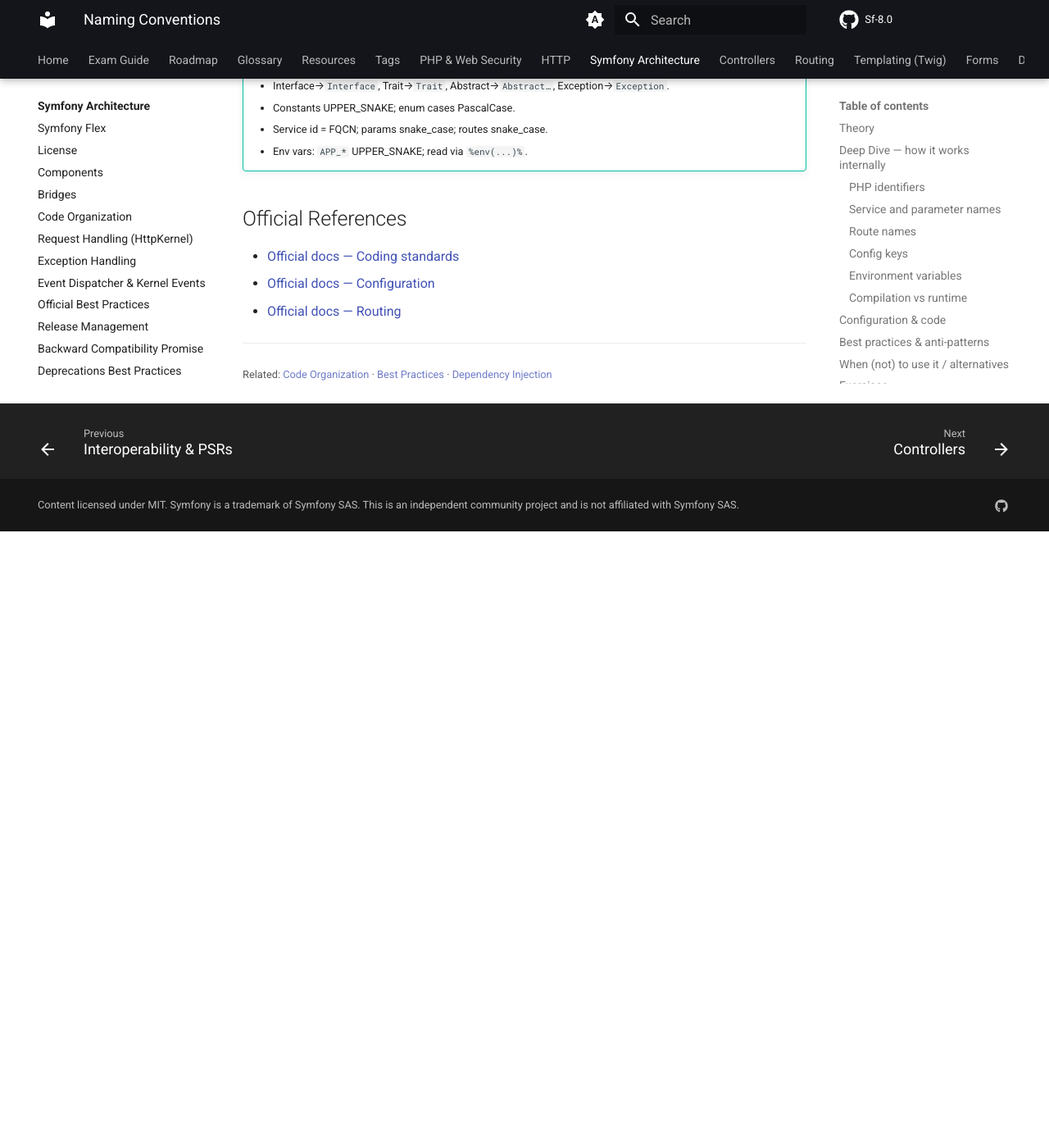
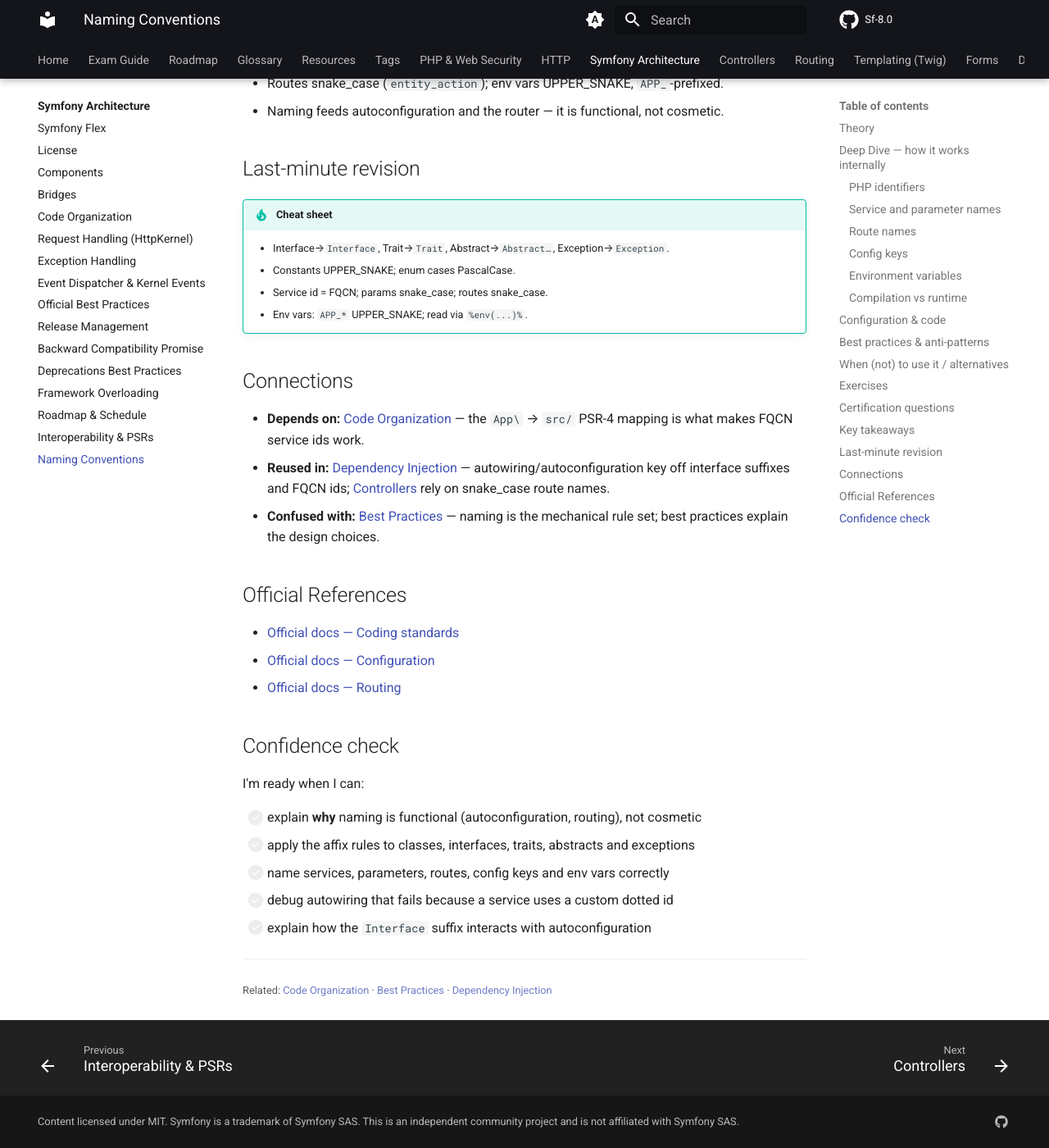
Before and after one commit to jasseryah-mazars/Sf-8.0, an MkDocs documentation site: the page built from docs/architecture/naming-conventions.md, in a window 1280 px wide and 1400 px high, scrolled down 4781 px. Shown: the whole window at 82% size. Built offline with MkDocs 1.6.1 and Material for MkDocs 9.7.7, drawn with Linux system fonts in a browser that asks for light colours; comment, search, counter and statistics services are not loaded; the version menu is left out; before the commit the page ends 5429 px from its top, so only the background shows below that; some of the changed text lies outside the part shown.

Commit message:
docs(learning): mentor layer — architecture/miscellaneous (Critical narrative)
Co-Authored-By: Claude Opus 4.8 <noreply@anthropic.com>
Claude-Session: https://claude.ai/code/session_01JZmgF9DXThim3UADm1BKVL

```diff
--- a/docs/architecture/naming-conventions.md
+++ b/docs/architecture/naming-conventions.md
@@ -28,6 +28,15 @@ and the router "just work". Symfony documents conventions for **PHP identifiers*
 PSR-1/PSR-12 and add a few Symfony-specific rules.
 
 ## Deep Dive — how it works internally
+
+!!! question "Predict first"
+    You register a service under a custom dotted id `app.importer` and type-hint
+    `App\Service\Importer` in a controller. Does autowiring inject it?
+
+??? note "Reveal"
+    Not by that type-hint. Autowiring matches by **type = the FQCN service id**. A
+    custom dotted id isn't matched by the class type-hint unless you add an alias from
+    the FQCN. Idiomatic Symfony uses the FQCN as the id.
 
 ### PHP identifiers
 
@@ -224,11 +233,27 @@ clearer, and never in a way that breaks autowiring.
     - Service id = FQCN; params snake_case; routes snake_case.
     - Env vars: `APP_*` UPPER_SNAKE; read via `%env(...)%`.
 
+## Connections
+
+- **Depends on:** [Code Organization](code-organization.md) — the `App\` → `src/` PSR-4 mapping is what makes FQCN service ids work.
+- **Reused in:** [Dependency Injection](../dependency-injection/index.md) — autowiring/autoconfiguration key off interface suffixes and FQCN ids; [Controllers](../controllers/index.md) rely on snake_case route names.
+- **Confused with:** [Best Practices](best-practices.md) — naming is the mechanical rule set; best practices explain the design choices.
+
 ## Official References
 - [Official docs — Coding standards](https://symfony.com/doc/current/contributing/code/standards.html)
 - [Official docs — Configuration](https://symfony.com/doc/current/configuration.html)
 - [Official docs — Routing](https://symfony.com/doc/current/routing.html)
 
+## Confidence check
+
+I'm ready when I can:
+
+- [ ] explain **why** naming is functional (autoconfiguration, routing), not cosmetic
+- [ ] apply the affix rules to classes, interfaces, traits, abstracts and exceptions
+- [ ] name services, parameters, routes, config keys and env vars correctly
+- [ ] debug autowiring that fails because a service uses a custom dotted id
+- [ ] explain how the `Interface` suffix interacts with autoconfiguration
+
 ---
 
 <small>Related: [Code Organization](code-organization.md) · [Best Practices](best-practices.md) · [Dependency Injection](../dependency-injection/index.md)</small>
```
Also changed, not shown: docs/miscellaneous/intl.md (+25 -0 lines).
